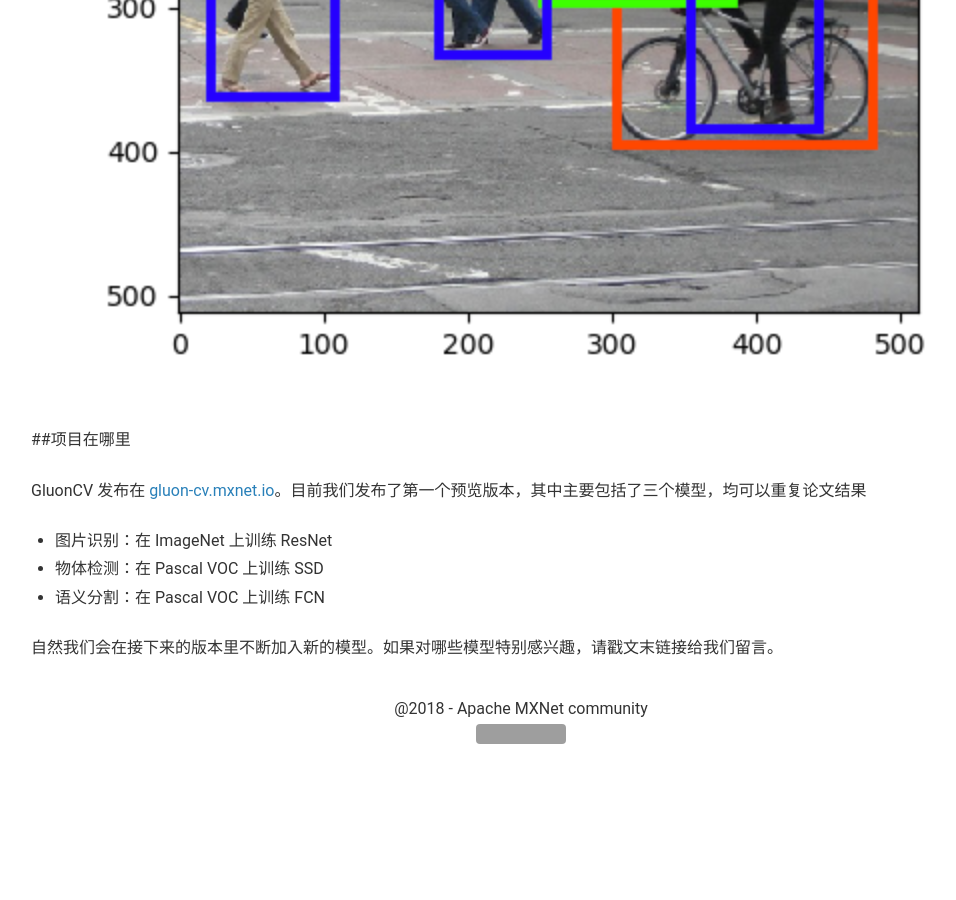
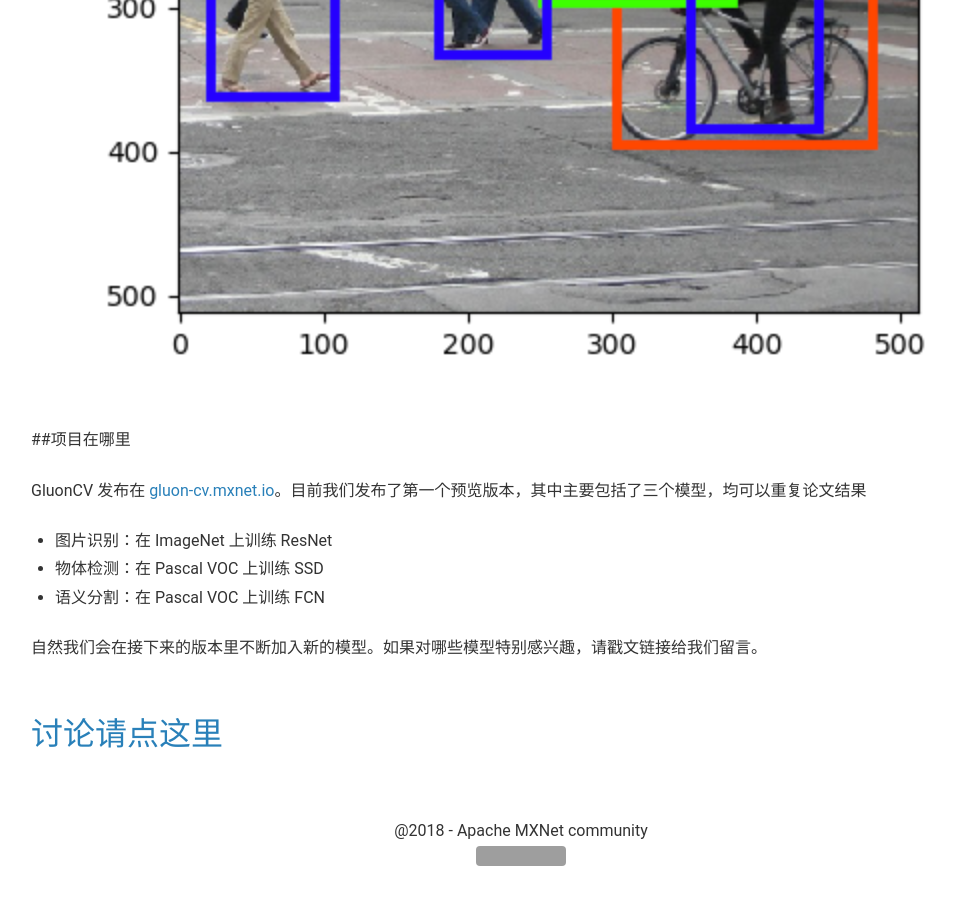
Before and after one commit to mxnet-zh/blog, a Jekyll site: the page built from _posts/2018-04-25-gluon-cv.md, in a window 1280 px wide and 900 px high, scrolled down 3001 px. Shown: the whole window, without its empty margins (119-1075 px from the left). Built offline with Jekyll 4.4.1, drawn with Linux system fonts in a browser that asks for light colours; before the commit the page ends 3780 px from its top, so only the background shows below that; grey boxes are pictures that could not be loaded.

Commit message:
add discuss link

```diff
--- a/_posts/2018-04-25-gluon-cv.md
+++ b/_posts/2018-04-25-gluon-cv.md
@@ -76,4 +76,6 @@ GluonCV 发布在 [gluon-cv.mxnet.io](http://gluon-cv.mxnet.io/)。目前我们
 - 物体检测：在 Pascal VOC 上训练 SSD
 - 语义分割：在 Pascal VOC 上训练 FCN
 
-自然我们会在接下来的版本里不断加入新的模型。如果对哪些模型特别感兴趣，请戳文末链接给我们留言。
+自然我们会在接下来的版本里不断加入新的模型。如果对哪些模型特别感兴趣，请戳文链接给我们留言。
+
+## [讨论请点这里](https://discuss.gluon.ai/t/topic/6081)
```
